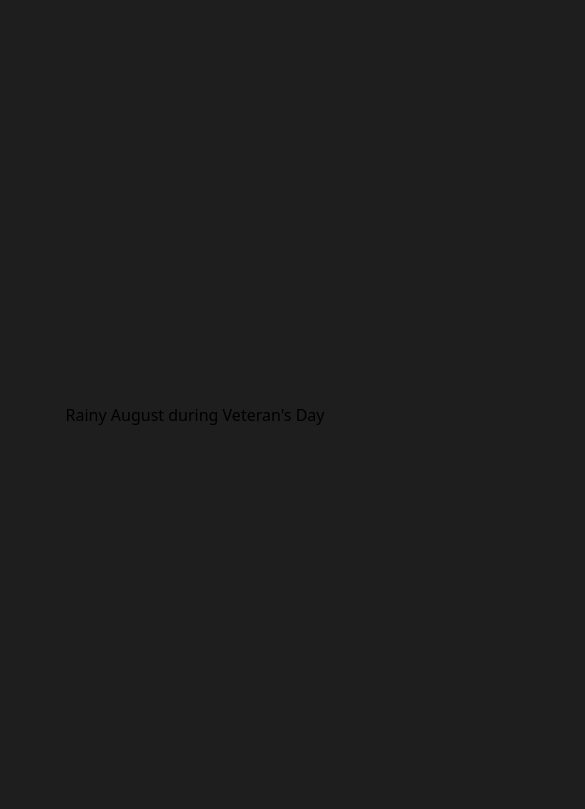
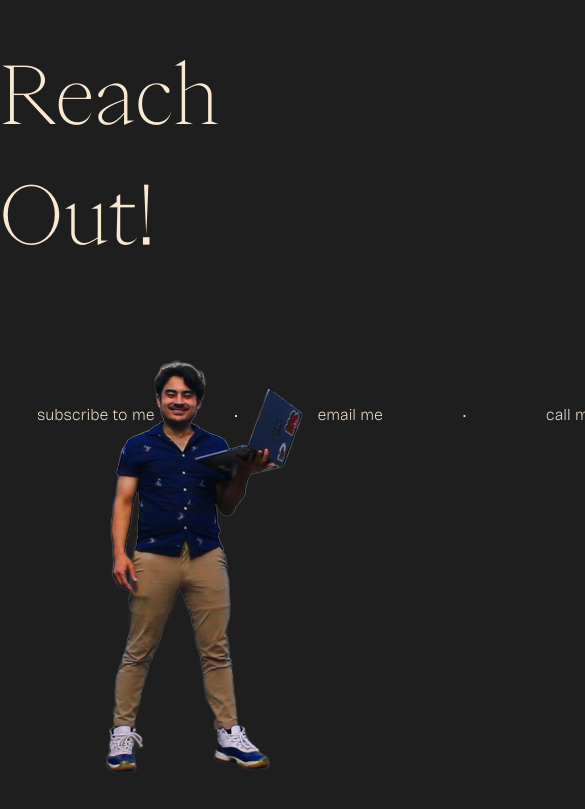
Before and after one commit to darcynoa/noahdarcy.dev, a Next.js app: page / in a window 390 px wide. Shown: the part 4780-5589 px from the top of the page, 585 px wide, since content can reach past the window. Built offline with nearby package versions, Linux system fonts and the light colour scheme; a web font is replaced by a local one.

Commit message:
Contact Desktop implemented

```diff
--- a/components/home/Contact.tsx
+++ b/components/home/Contact.tsx
@@ -1,9 +1,116 @@
 "use client";
 
+import Image from "next/image";
+import Link from "next/link";
+import { useEffect, useState, useRef } from "react";
+import gsap from "gsap";
+import { useGSAP } from "@gsap/react";
+
 export default function Contact() {
+    const [image, setImage] = useState<number>(1);
+
+    useEffect(() => {
+        const interval = setInterval(() => {
+            setImage((prevImage) => (prevImage === 3 ? 1 : prevImage + 1));
+        }, 1000);
+
+        return () => clearInterval(interval);
+    }, []);
+
+    const marqueeRef = useRef<HTMLDivElement>(null);
+    const marqueeTimeline = useRef<gsap.core.Timeline>(null);
+    const marqueeTimelineTimescale = useRef<GSAPTween>(null);
+
+    const marqueeItems = [
+        { label: "email me", href: "mailto:noah@noahdarcy.dev" },
+        { label: "•" },
+        { label: "call me", href: "tel:+1234567890" },
+        { label: "•" },
+        {
+            label: "follow me",
+            href: "https://instagram.com/your-username",
+        },
+        { label: "•" },
+        { label: "subscribe to me", href: "/subscribe" },
+        { label: "•" },
+    ];
+
+    useGSAP(
+        () => {
+            marqueeTimeline.current = gsap.timeline({
+                repeat: -1,
+                defaults: { ease: "none" },
+            });
+
+            gsap.set(marqueeRef.current, {
+                xPercent: 0,
+            });
+
+            marqueeTimeline.current
+                .to(marqueeRef.current, {
+                    xPercent: -59.1,
+                    duration: 20,
+                    ease: "none",
+                })
+                .set(marqueeRef.current, {
+                    xPercent: 0,
+                });
+        },
+        { scope: marqueeRef },
+    );
+
+    const onPointerEnter = () => {
+        if (!marqueeTimeline.current) return;
+        marqueeTimelineTimescale.current = gsap.to(marqueeTimeline.current, {
+            timeScale: 0.25,
+            duration: 0.75,
+        });
+    };
+
+    const onPointerLeave = () => {
+        if (!marqueeTimeline.current) return;
+        marqueeTimelineTimescale.current = gsap.to(marqueeTimeline.current, {
+            timeScale: 1,
+            duration: 0.75,
+        });
+    };
+
     return (
-        <section className="flex h-screen w-full items-center justify-center">
-            Rainy August during Veteran&apos;s Day
+        <section className="pointer-events-none relative flex h-screen w-full flex-col items-center justify-center">
+            <h1 className="font-main text-cream text-[5rem] font-thin lg:text-[7.5rem]">
+                Reach Out!
+            </h1>
+            <Image
+                className="z-[2] w-[14.5rem] object-cover lg:w-[20rem]"
+                src={`/noah/portfolio-${image}.png`}
+                loading="eager"
+                alt="Myself as the hero to these local businesses!"
+                width={419}
+                height={944}
+            />
+            <div
+                ref={marqueeRef}
+                onPointerEnter={onPointerEnter}
+                onPointerLeave={onPointerLeave}
+                className="text-cream font-body pointer-events-auto absolute top-1/2 left-0 flex -translate-y-1/2 gap-[5rem] text-[1rem] font-thin"
+            >
+                {[
+                    ...marqueeItems,
+                    ...marqueeItems,
+                    ...marqueeItems,
+                    ...marqueeItems,
+                ].map((item, index) => (
+                    <div className="min-w-fit" key={`${item.label}-${index}`}>
+                        {item.href ? (
+                            <Link className="w-fit" href={item.href}>
+                                {item.label}
+                            </Link>
+                        ) : (
+                            <p className="w-fit">{item.label}</p>
+                        )}
+                    </div>
+                ))}
+            </div>
         </section>
     );
 }
```
